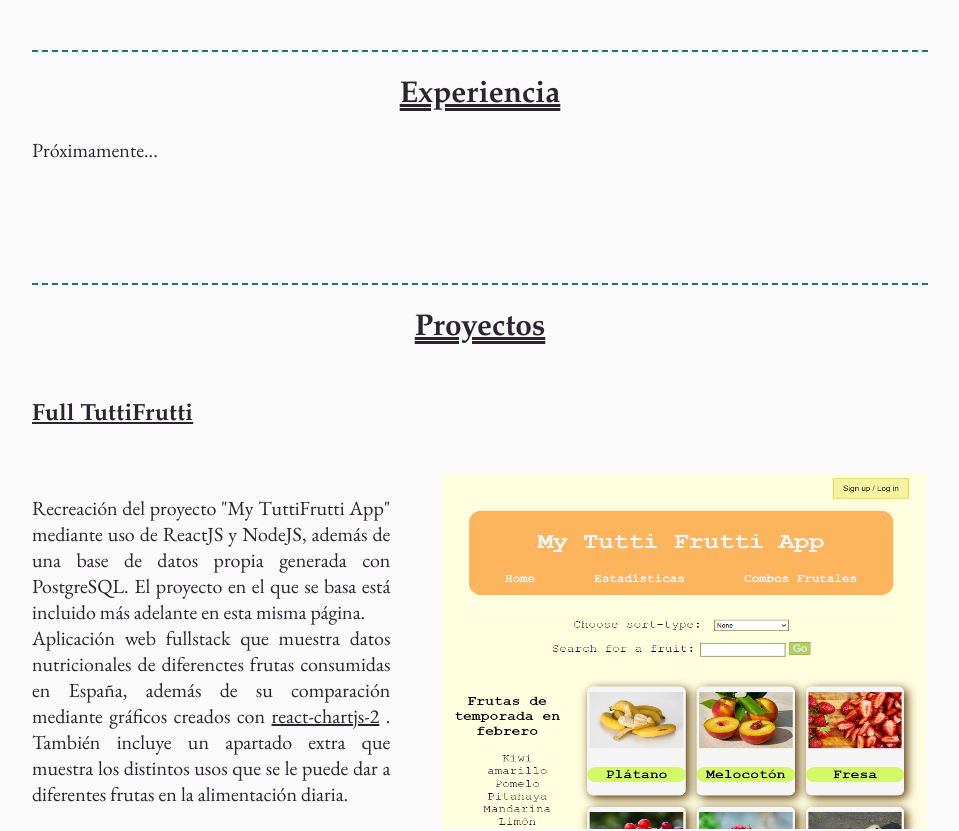
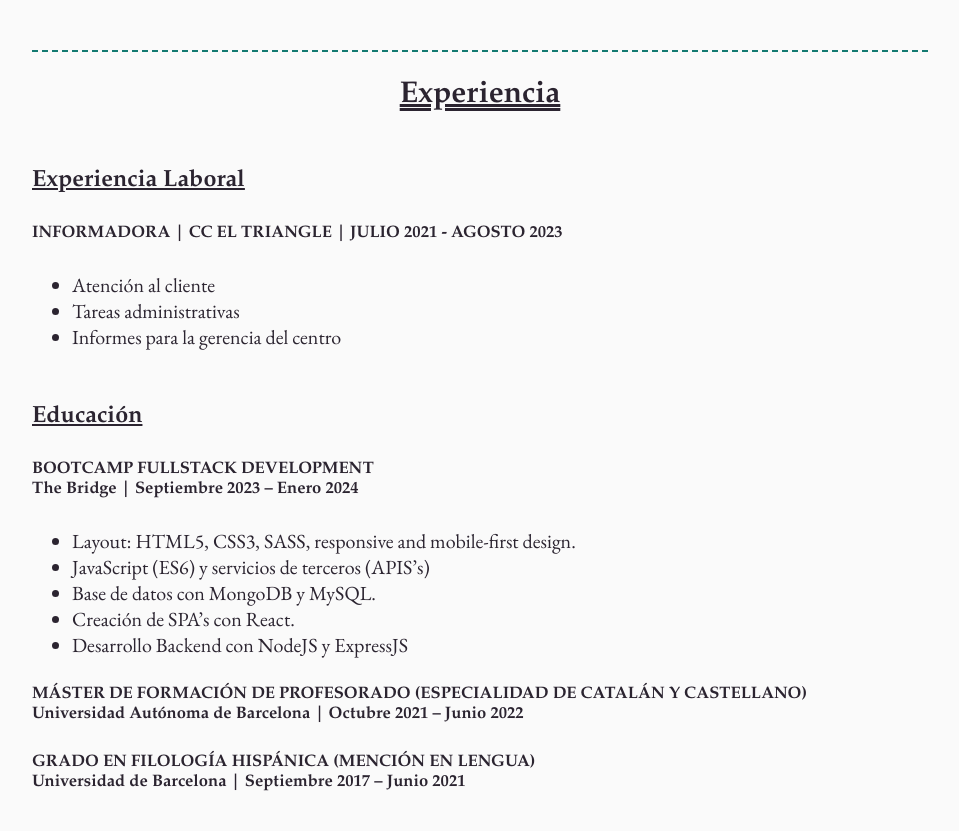
Before and after one commit to CristinaMateo/Portfolio, a React (Vite) app: page / in a window 1280 px wide. Shown: the part 600-1431 px from the top of the page, without its empty margins (160-1119 px from the left). Built offline with nearby package versions, Linux system fonts and the light colour scheme.

Commit message:
experiencia y educación

```diff
--- a/src/components/Main/Experiencia/Experiencia.jsx
+++ b/src/components/Main/Experiencia/Experiencia.jsx
@@ -4,8 +4,31 @@ const Experiencia = () => {
   return (
     <section>
       <h1>Experiencia</h1>
-      <p>Próximamente...
-      </p>
+      <h3>Experiencia Laboral</h3>
+      <h5>INFORMADORA | CC EL TRIANGLE | JULIO 2021 - AGOSTO 2023 </h5>
+      <ul>
+        <li>Atención al cliente</li>
+        <li>Tareas administrativas</li>
+        <li>Informes para la gerencia del centro</li>
+      </ul>
+
+
+      <h3>Educación</h3>
+      <h5>BOOTCAMP FULLSTACK DEVELOPMENT <br />
+        The Bridge | Septiembre 2023 – Enero 2024</h5>
+      <ul>
+        <li>Layout: HTML5, CSS3, SASS, responsive and mobile-first design.</li>
+        <li>JavaScript (ES6) y servicios de terceros (APIS’s) </li>
+        <li>Base de datos con MongoDB y MySQL. </li>
+        <li>Creación de SPA’s con React. </li>
+        <li>Desarrollo Backend con NodeJS y ExpressJS</li>
+      </ul>
+      <h5>MÁSTER DE FORMACIÓN DE PROFESORADO (ESPECIALIDAD DE CATALÁN Y CASTELLANO) <br />
+        Universidad Autónoma de Barcelona | Octubre 2021 – Junio 2022</h5>
+
+      <h5>GRADO EN FILOLOGÍA HISPÁNICA (MENCIÓN EN LENGUA) <br />
+        Universidad de Barcelona | Septiembre 2017 – Junio 2021 </h5>
+
     </section>
   );
 };
```
